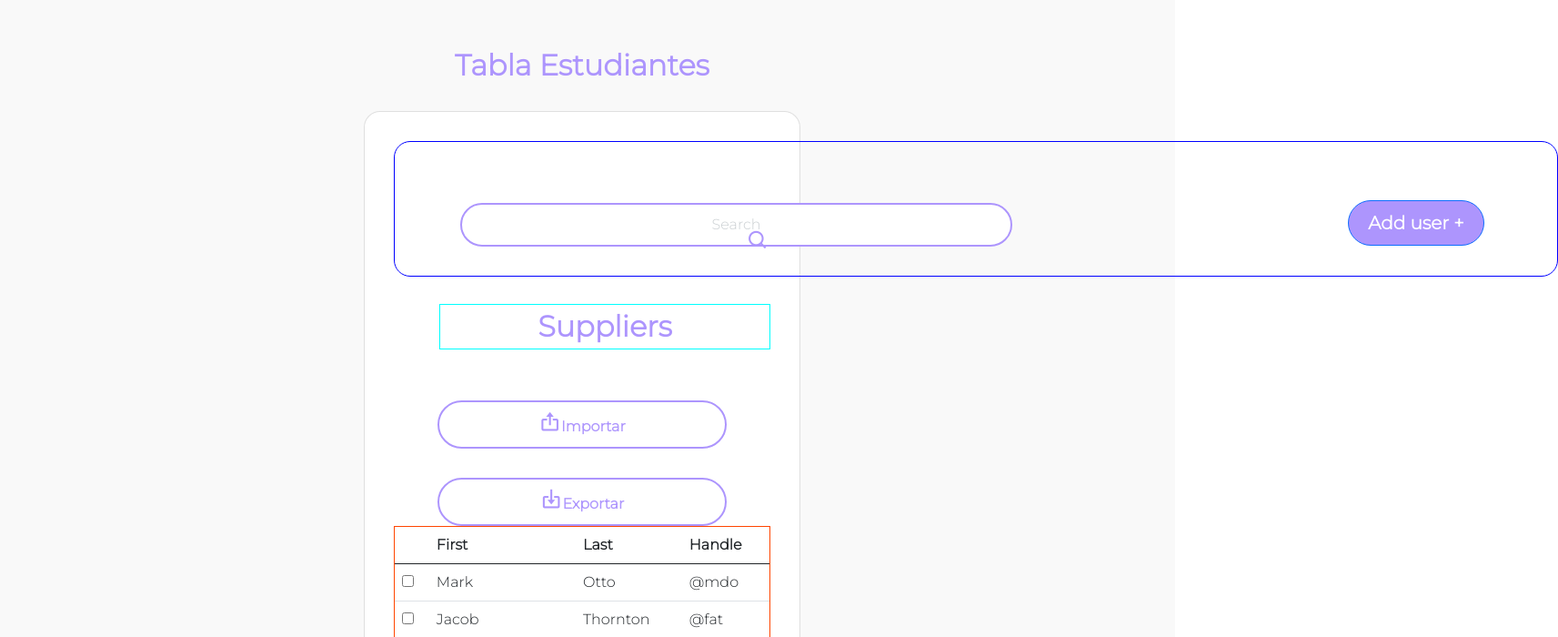
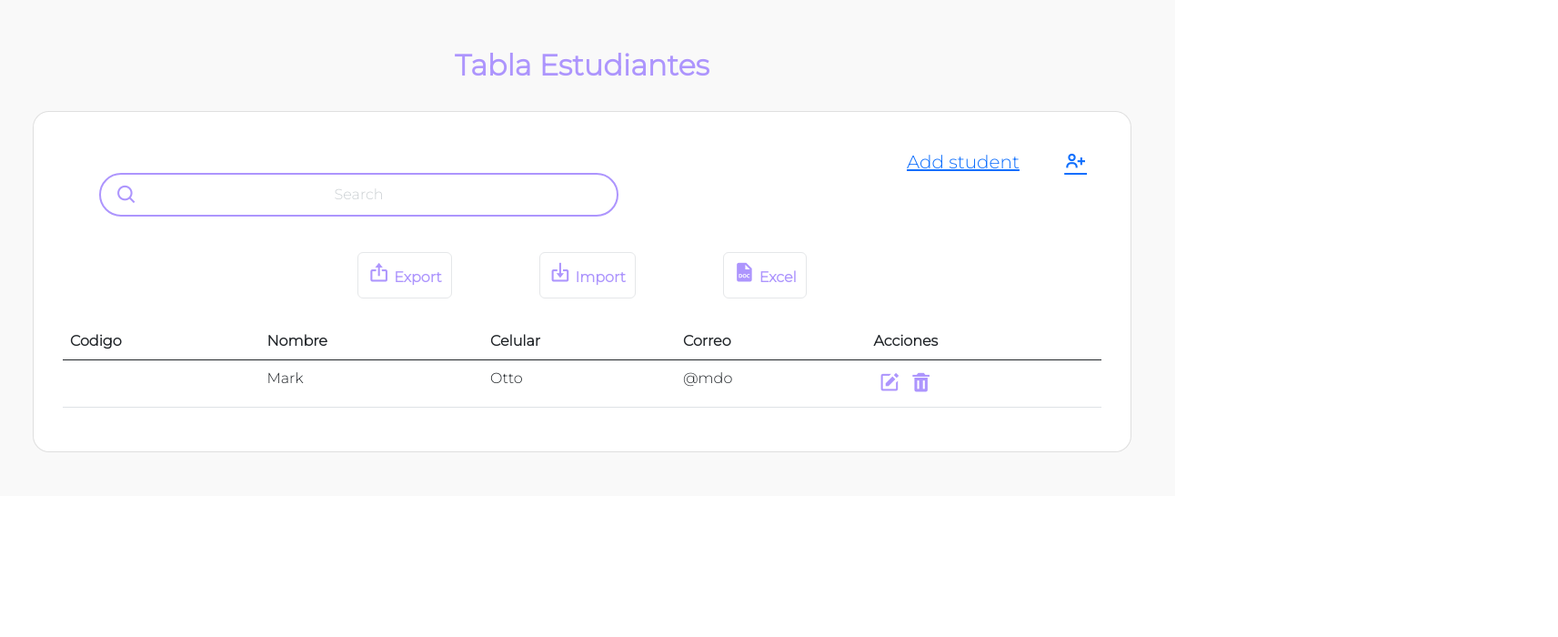
Before and after one commit to dannac53/Automata, a React (Vite) app in the folder automata/: page / in a window 1280 px wide. Shown: the top 700 px of the page at 91% size, 1713 px wide, since content can reach past the window. Built offline with nearby package versions, Linux system fonts and the light colour scheme.

Commit message:
fix table

```diff
--- a/automata/src/home/Home.css
+++ b/automata/src/home/Home.css
@@ -2,39 +2,10 @@
   margin: 0;
   padding: 0;
 }
-
-.contents {
-  display: flex;
-  align-items: center;
-  justify-content: center;
-  padding: 3rem;
-  font-family: "Montserrat", sans-serif;
-  border: 1px solid black;
+#tarjeta {
+  width: 80rem;
 }
 
-.tarjeta {
-  background: #f9f9f9;
-  border: 1px solid blueviolet;
-  border-radius: 10px;
-  justify-items: auto;
-  clear: both;
-}
-
-.desplegables {
-  border: 1px solid magenta;
-  padding: 10px;
-
-}
-.form-select{
-
-}
-.seccion {
-  padding: 3rem;
-  width: 80rem;
-  border-radius: 18px;
-  padding: 2rem;
-  border: 1px solid blue;
-}
 .search {
   position: relative;
   margin-left: 40px;
@@ -46,10 +17,12 @@
   border: 2px solid #ad95fd;
 }
 .tabla {
-  border: 1px solid orangered;
-
+  margin-top: 20px;
 }
-
+.tabla tbody i{
+  color: #ad95fd;
+  margin: 5px;
+}
 .search:focus {
   outline: none;
 }
@@ -61,50 +34,29 @@
   color: #ad95fd;
   position: absolute;
   display: block;
-  left: 420px;
-  top: 130px;
+  left: 90px;
+  top: 80px;
 }
 
 #adduser {
   float: right;
   text-align: center;
-  width: 150px;
-  height: 50px;
+  display: flex;
+  justify-content: space-between;
+  align-items: center;
+  width: 230px;
+  height: auto;
   border-radius: 100px;
-  background-color: #ad95fd;
+  background-color: #fff;
 }
 
 .title {
-  float: left;
-  margin-left: 50px;
-  margin-top: 30px;
-  border: 1px solid cyan;
-}
-
-#import {
-  padding: 10px;
-  border-radius: 100px;
-  border: 2px solid #ad95fd;
-  float: right;
-}
-#export {
-  padding: 10px;
-  border-radius: 100px;
-  border: 2px solid #ad95fd;
-  float: right;
-}
-
-#import:hover {
-  background-color: #ad95fd;
-  color: #fff;
-}
-
-#export:hover {
-  background-color: #ad95fd;
-  color: #fff;
+  display: flex;
+  justify-content: space-between;
+  align-items: center;
 }
 
 #adduser:hover {
-  background-color: #fff;
-  color: #ad95fd;
+
+  color: #5d6d7e;
 }
--- a/automata/src/home/Home.jsx
+++ b/automata/src/home/Home.jsx
@@ -1,11 +1,13 @@
 import "./Home.css";
 import { convertExcelToArray } from "../utils/excel";
-import { validate } from "../utils/validate";
+import { Link } from "react-router-dom";
 
 const Home = () => {
   const getFile = (event) => {
     const file = event.target.files[0];
-    convertExcelToArray(file, (result) => validate(result));
+    convertExcelToArray(file, (result) => {
+      console.log(result);
+    });
   };
   const selectFile = () => {
     document.getElementById("file").click();
@@ -13,20 +15,30 @@ const Home = () => {
   return (
     <div className="all row">
       <header className="col-12">Tabla Estudiantes</header>
-      <div className="card col-12">
+      <div className="card col-12" id="tarjeta">
         <div className="seccion">
-          <input className="search col-6" type="text" placeholder="Search" />
+          <input
+            className="search col-6"
+            type="text"
+            name=""
+            id=""
+            placeholder="Search"
+          />
           <i class="bx bx-search bx-sm" id="icon"></i>
-          <button className="btn-primary btn-lg" id="adduser">
-            Add user +
-          </button>
+          <Link to ="/formulario" className="btn-lg" id="adduser">
+          Add student
+            <i class="bx bx-user-plus bx-sm" id="icon2"></i>
+          </Link>
         </div>
-        <header className="title"> Suppliers</header>
+        <div className="btn">
           <button id="export" onClick={() => selectFile()}>
-          <i className="bx bx-export bx-sm"></i>Importar
+            <i class="bx bx-export bx-sm"></i> Export
           </button>
           <button id="import">
-          <i className="bx bx-import bx-sm"></i>Exportar
+            <i class="bx bx-import bx-sm"></i> Import
+          </button>
+          <button id="excel">
+            <i class="bx bxs-file-doc bx-sm"></i> Excel
           </button>
           <input
             type="file"
@@ -35,39 +47,34 @@ const Home = () => {
             id="file"
             onChange={(e) => getFile(e)}
           />
+        </div>
         <div className="tabla">
           <table className="table">
             <thead>
               <tr>
-                <th></th>
-                <th>First</th>
-                <th>Last</th>
-                <th>Handle</th>
+                <th scope="col">Codigo</th>
+                <th scope="col">Nombre</th>
+                <th scope="col">Celular</th>
+                <th scope="col">Correo</th>
+                <th scope="col">Acciones</th>
               </tr>
             </thead>
             <tbody>
               <tr>
-                <th>
-                  <input type="checkbox" />
-                </th>
+                <th scope="col"></th>
                 <td>Mark</td>
                 <td>Otto</td>
                 <td>@mdo</td>
-              </tr>
-              <tr>
-                <th>
-                  <input type="checkbox" />
-                </th>
-                <td>Jacob</td>
-                <td>Thornton</td>
-                <td>@fat</td>
-              </tr>
-              <tr>
-                <th>
-                  <input type="checkbox" />
-                </th>
-                <td>Larry the Bird</td>
-                <td>@twitter</td>
+                <td>
+                  <i
+                    onClick={() => setDataForm(usuario)}
+                    className="bx bxs-edit bx-sm"
+                  ></i>
+                  <i
+                    onClick={() => deleteById(usuario.id)}
+                    className="bx bxs-trash bx-sm"
+                  ></i>
+                </td>
               </tr>
             </tbody>
           </table>
```
Lines whose indentation alone changed are shown as unchanged.
